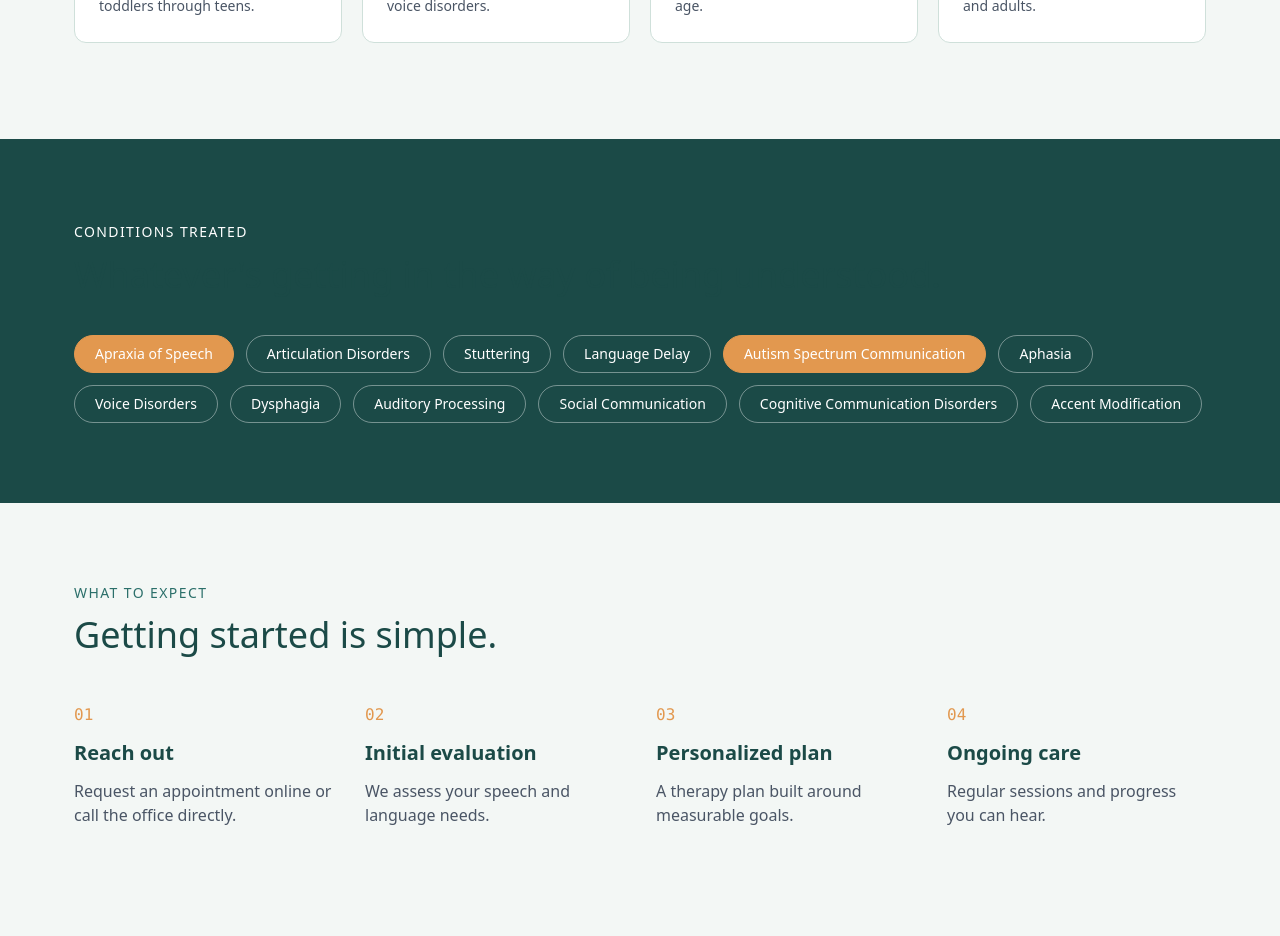
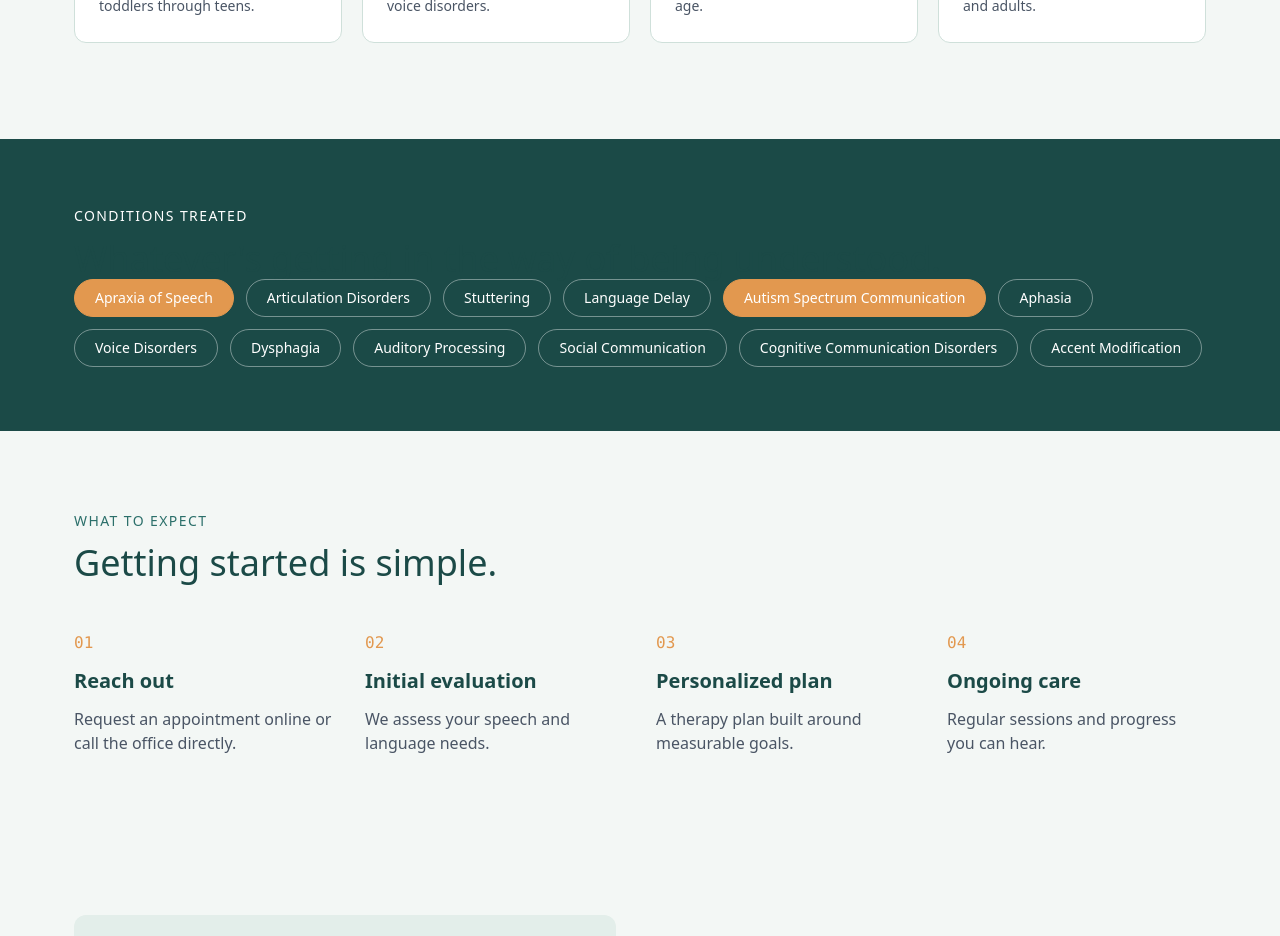
Before and after one commit to rumachoudhury/sadia-speech-therapy, a Next.js app: page / in a window 1280 px wide. Shown: the part 1360-2296 px from the top of the page. Built offline with nearby package versions, Linux system fonts and the light colour scheme.

Commit message:
Adjust Conditions section spacing

```diff
--- a/components/ConditionsSection.tsx
+++ b/components/ConditionsSection.tsx
@@ -15,7 +15,7 @@ export default function ConditionsSection() {
   ];
 
   return (
-    <section className="bg-[#1B4A47] py-20">
+    <section className="bg-[#1B4A47] py-16">
       <div className="container-custom">
         <span className="text-sm uppercase tracking-widest text-white">
           Conditions Treated
@@ -25,7 +25,7 @@ export default function ConditionsSection() {
           Whatever&apos;s getting in the way of being understood.
         </h2>
 
-        <div className="flex flex-wrap gap-3 mt-10">
+        <div className="flex flex-wrap gap-3 ">
           {conditions.map((item, index) => (
             <span
               key={item}
```
